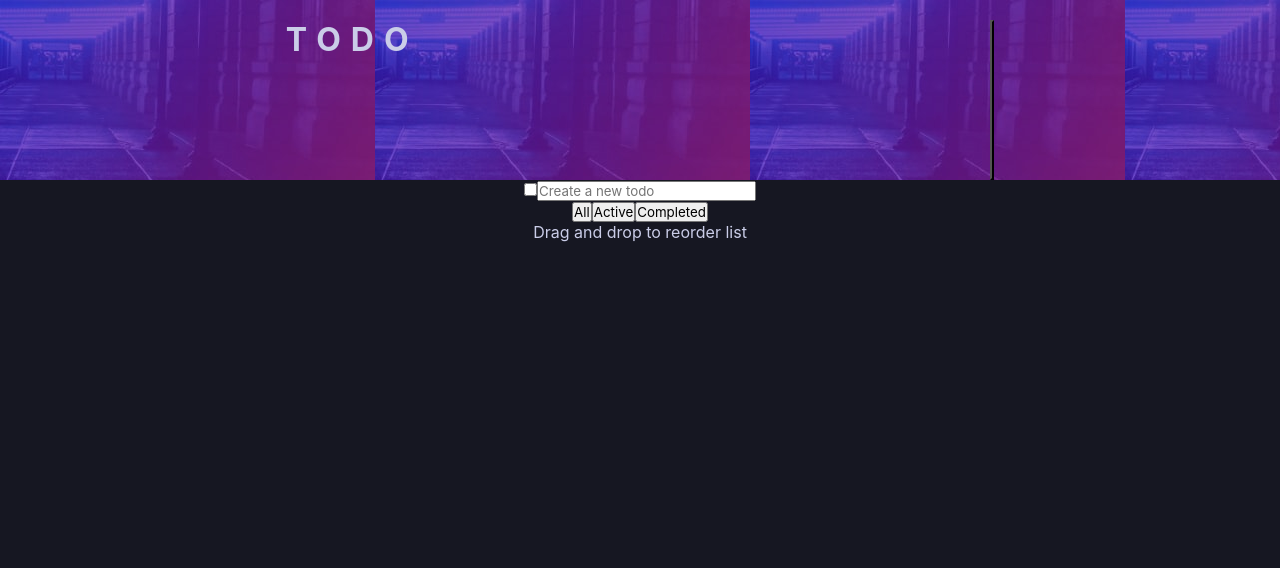
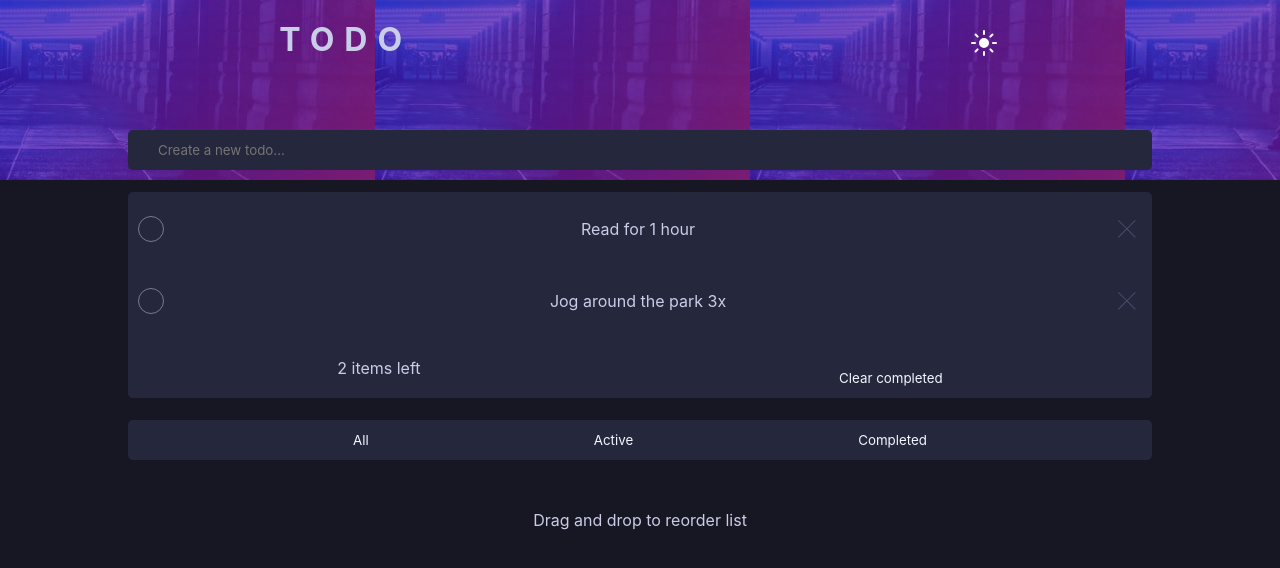
Before and after one commit to Juamez/todo-app, a React (Vite) app: page / in a window 1280 px wide. Shown: the top 568 px of the page. Built offline with nearby package versions, Linux system fonts and the light colour scheme.

Commit message:
import note component and implement a todo state to render an default array of objectswhich contains and id and a message

```diff
--- a/src/App.jsx
+++ b/src/App.jsx
@@ -1,46 +1,67 @@
 import {useState} from 'react'
+import {Note} from './Note'
 import './App.css'
 
 function App() {
-  const [todo, setTodo] = useState()
+  const [todo, setTodo] = useState([{
+    id: 0,
+    message: 'Read for 1 hour'
+  },
+  {
+    id: 1,
+    message: 'Jog around the park 3x'
+  }
+  ])
   const [inputState, setInputState] = useState('')
   const [changeTheme, setChangeTheme] = useState(true)
   function handleChange(event) {
     setInputState(event.target.value)
-    console.log(inputState)
   }
 
   function changeThemeMode() {
-    setChangeTheme(prev => !prev )
-    console.log(changeTheme)
+    setChangeTheme(prev => !prev)
+  }
+
+  function addNote(){
+    setTodo(note => ([{
+      ...note,
+      id: note.id + 1,
+      message: inputState
+    }
+    ]))
+    console.log(todo)
   }
 
   return (
-    <div className={changeTheme ? 'dark-mode' : 'light-mode'}>
-    <div className="App">
+    <div className={changeTheme ? 'App dark-mode' : 'App light-mode'}>
       <header>
         <h1>todo</h1>
-        <button className="btn-dark" onClick={changeThemeMode}/>
+        <button className={changeTheme ? 'btn btn-dark' : 'btn btn-light'} onClick={changeThemeMode}/>
       </header>
-      <div>
-        <input type="checkbox" name="" id="" aria-label=''/>
+      <div className="input-todo">
         <input
           type="text"
           onChange={handleChange}
           aria-label=''
-          placeholder="Create a new todo"
+          placeholder="Create a new todo..."
         />
+
       </div>
-      <div>
-        {inputState}
+      <div className="container">
+        {todo.map(elem => <Note key={elem.id} noteMessage={elem.message}/>)}
+        <div className="container msg">
+          <p>{todo.length} items left</p>
+          <button>Clear completed</button>
+        </div>
       </div>
-      <div>
+      <div className="container btns-filter">
         <button>All</button>
         <button>Active</button>
         <button>Completed</button>
       </div>
-      <p>Drag and drop to reorder list</p>
-    </div>
+      <footer className="footer">
+          <p>Drag and drop to reorder list</p>
+      </footer>
     </div>
   )
 }
```
